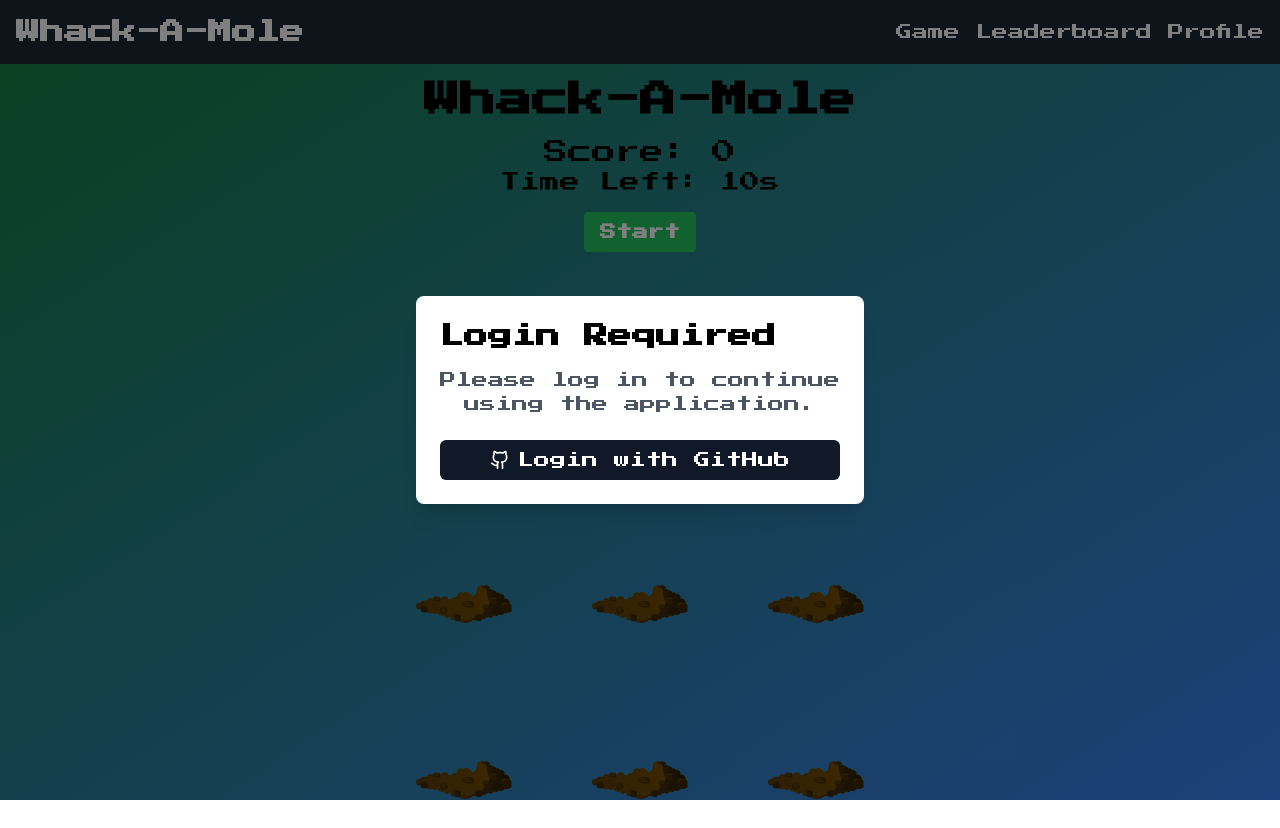
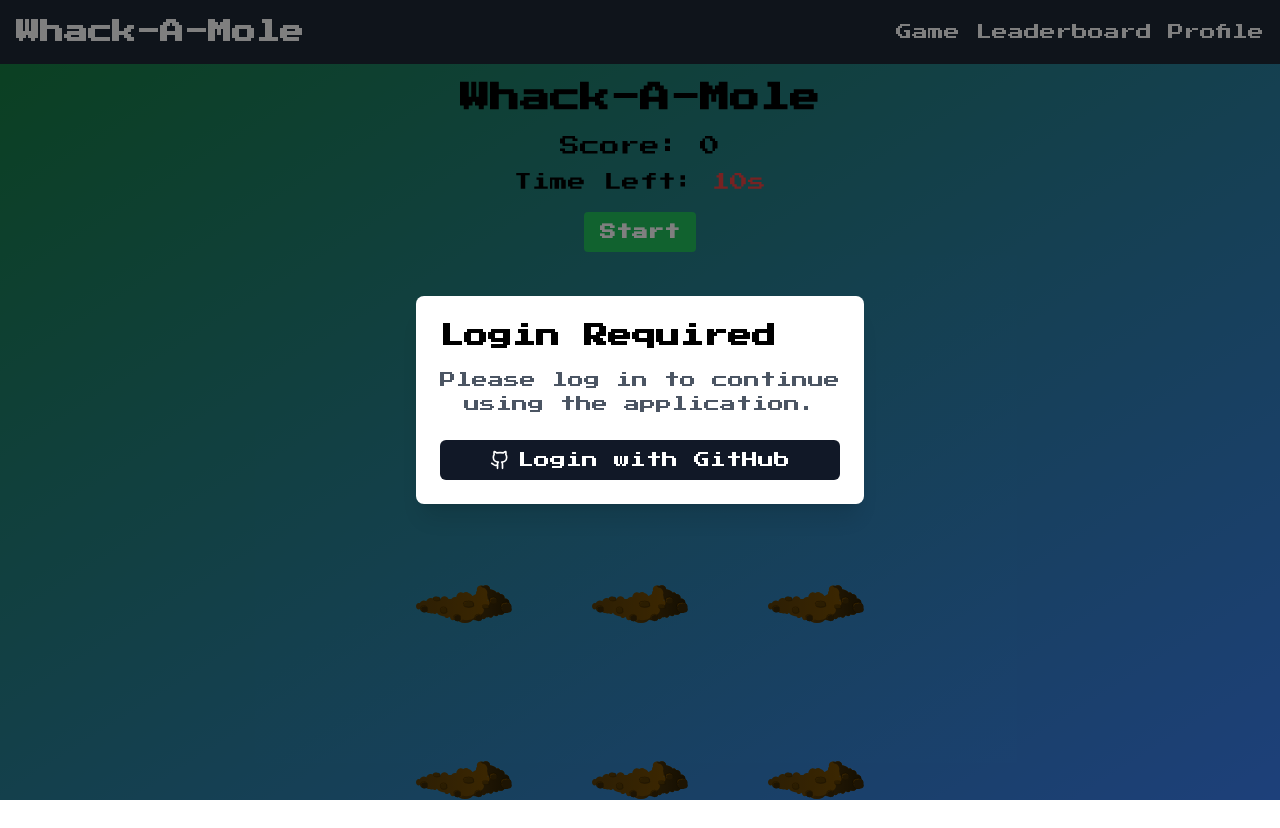
Before and after one commit to neogismm/shram-assignment, a React (Vite) app in the folder frontend/: page / in a window 1280 px wide. Built offline with nearby package versions, Linux system fonts and the light colour scheme; no server answers.

Commit message:
fixed timer

```diff
--- a/frontend/src/components/CongratulationsModal.jsx
+++ b/frontend/src/components/CongratulationsModal.jsx
@@ -9,8 +9,8 @@ export default function CongratulationsModal({ isOpen, onClose }) {
   return (
     <div className="fixed inset-0 bg-black bg-opacity-50 flex items-center justify-center z-40">
       <div className="bg-white p-8 rounded-lg shadow-xl max-w-sm w-full">
-        <h2 className="text-2xl font-bold mb-4">Congratulations 🎉</h2>
-        <p className="text-lg mb-6">
+        <h2 className="text-lg font-bold mb-4">Congratulations 🎉</h2>
+        <p className="text-sm mb-6">
           You've achieved a new high score of {user.highscore}!
         </p>
         <button
--- a/frontend/src/components/WhackAMole.jsx
+++ b/frontend/src/components/WhackAMole.jsx
@@ -1,10 +1,10 @@
-import React, { useState, useEffect, useCallback } from "react";
-import Confetti from 'react-confetti';
+import React, { useState, useEffect, useCallback, useRef } from "react";
+import Confetti from "react-confetti";
 import Mole from "./Mole";
 import LoginModal from "./LoginModal";
 import CongratulationsModal from "./CongratulationsModal";
 import { useUser } from "../contexts/UserContext";
-import { RotateCcw } from 'lucide-react';
+import { RotateCcw } from "lucide-react";
 
 const GAME_DURATION = 10000; // 10 seconds
 const MOLE_COUNT = 9;
@@ -17,11 +17,14 @@ export default function WhackAMole({ score, setScore }) {
   const [showConfetti, setShowConfetti] = useState(false);
   const [showHighScoreModal, setShowHighScoreModal] = useState(false);
   const { user, setUser } = useUser();
+  const timerRef = useRef(null);
+  const startTimeRef = useRef(null);
 
   const startGame = () => {
     setGameActive(true);
     setScore(0);
     setTimeLeft(GAME_DURATION / 1000);
+    startTimeRef.current = Date.now();
   };
 
   const resetGame = () => {
@@ -29,6 +32,9 @@ export default function WhackAMole({ score, setScore }) {
     setScore(0);
     setTimeLeft(GAME_DURATION / 1000);
     setActiveMoles(Array(MOLE_COUNT).fill(false));
+    if (timerRef.current) {
+      clearInterval(timerRef.current);
+    }
   };
 
   const updateScore = async (score) => {
@@ -64,6 +70,9 @@ export default function WhackAMole({ score, setScore }) {
     setGameActive(false);
     setActiveMoles(Array(MOLE_COUNT).fill(false));
     updateScore(score);
+    if (timerRef.current) {
+      clearInterval(timerRef.current);
+    }
   }, [score]);
 
   const whackMole = (index) => {
@@ -78,16 +87,28 @@ export default function WhackAMole({ score, setScore }) {
   };
 
   useEffect(() => {
-    let timer;
-    if (gameActive && timeLeft > 0) {
-      timer = setInterval(() => {
-        setTimeLeft((prevTime) => prevTime - 1);
-      }, 1000);
-    } else if (timeLeft === 0) {
-      endGame();
+    if (gameActive) {
+      timerRef.current = setInterval(() => {
+        const elapsedTime = Math.floor(
+          (Date.now() - startTimeRef.current) / 1000
+        );
+        const newTimeLeft = Math.max(0, GAME_DURATION / 1000 - elapsedTime);
+        setTimeLeft(newTimeLeft);
+
+        if (newTimeLeft === 0) {
+          endGame();
+        }
+      }, 100);
+    } else if (timerRef.current) {
+      clearInterval(timerRef.current);
     }
-    return () => clearInterval(timer);
-  }, [gameActive, timeLeft, endGame]);
+
+    return () => {
+      if (timerRef.current) {
+        clearInterval(timerRef.current);
+      }
+    };
+  }, [gameActive, endGame]);
 
   useEffect(() => {
     let moleTimer;
@@ -131,13 +152,15 @@ export default function WhackAMole({ score, setScore }) {
         </div>
       )}
       <LoginModal />
-      <h1 className="text-4xl font-bold mb-4">Whack-A-Mole</h1>
+      <h1 className="text-3xl font-bold mb-4">Whack-A-Mole</h1>
       <div className="mb-4">
-        <p className="text-2xl">Score: {score}</p>
+        <p className="text-xl mb-2">Score: {score}</p>
         {user && (
-          <p className="text-2xl">Your highest score: {user.highscore}</p>
+          <p className="text-xl mb-2">Your highest score: {user.highscore}</p>
         )}
-        <p className="text-xl">Time Left: {timeLeft}s</p>
+        <p className="text-lg mb-2">
+          Time Left: <span className="text-red-500">{timeLeft}s</span>
+        </p>
       </div>
       {!gameActive && (
         <button
@@ -152,7 +175,10 @@ export default function WhackAMole({ score, setScore }) {
           onClick={resetGame}
           className="bg-yellow-500 hover:bg-yellow-600 text-white font-bold py-2 px-4 rounded transition-colors"
         >
-          <span className="flex gap-2">Retry<RotateCcw /> </span>
+          <span className="flex gap-2">
+            Retry
+            <RotateCcw />{" "}
+          </span>
         </button>
       )}
       <div className="grid grid-cols-3 gap-20 max-w-md mx-auto mt-8">
```
